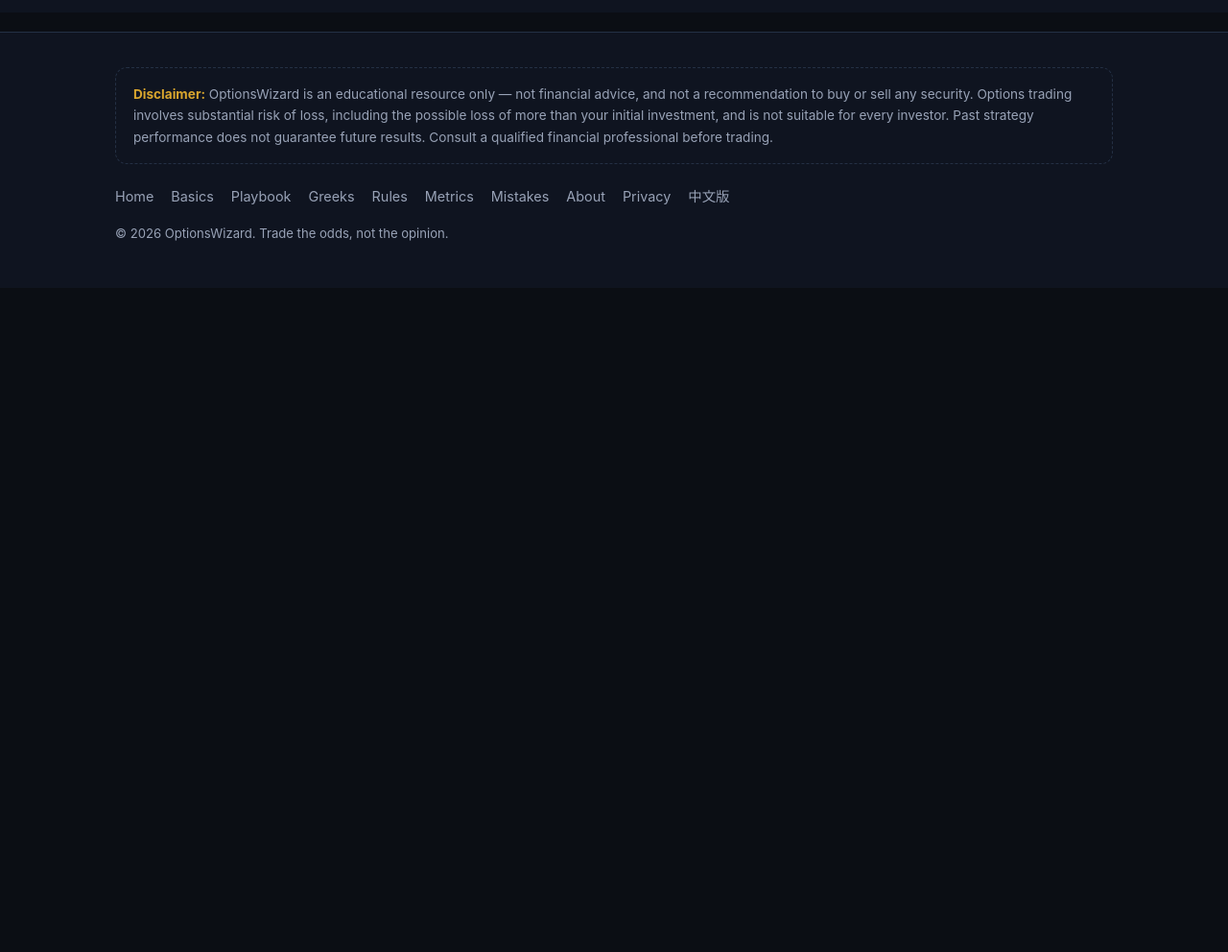
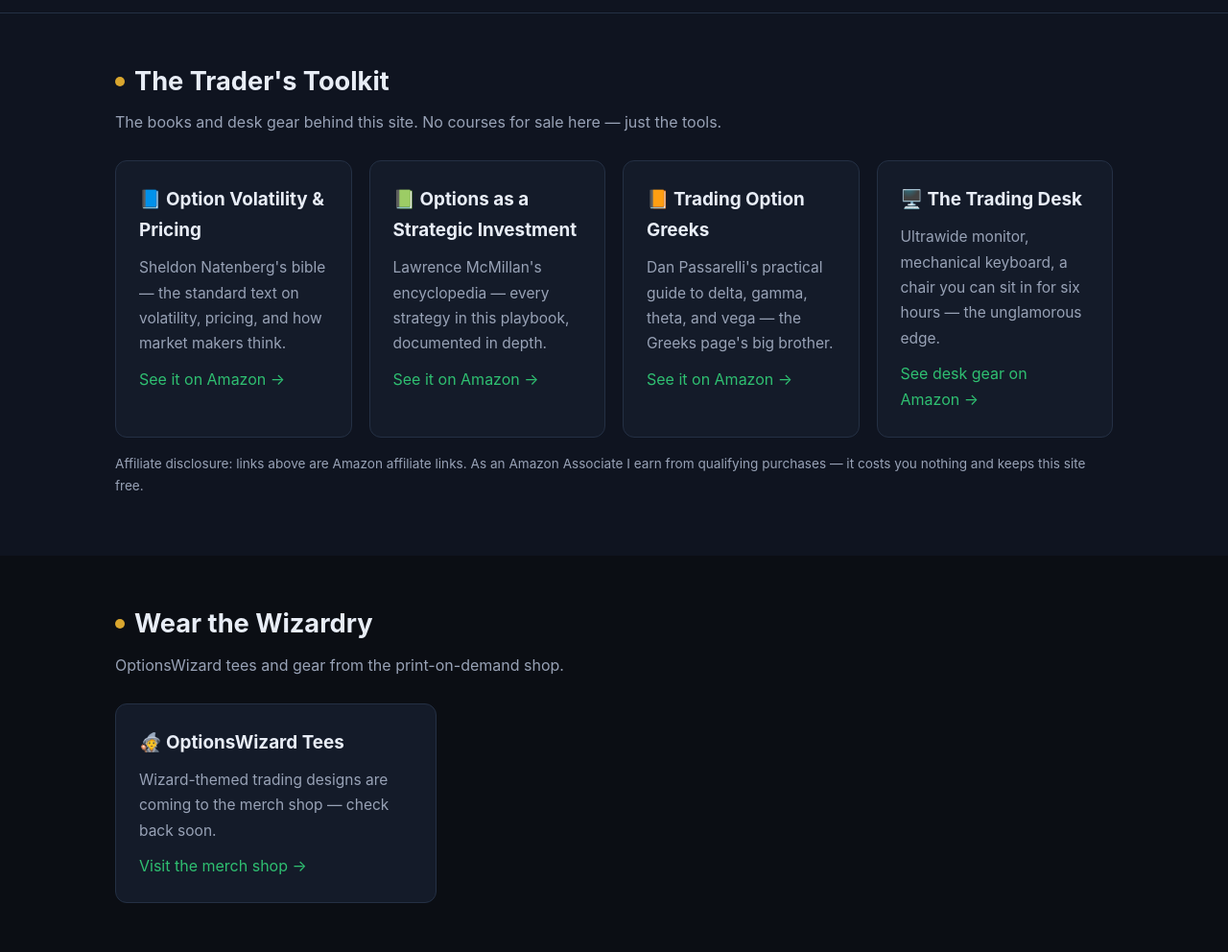
Before and after one commit to Hedgewizs/optionswizard, a plain HTML site: page index.html in a window 1280 px wide. Shown: the part 3800-4792 px from the top of the page at 96% size. Before the commit the page ends 4100 px from the top, so only its background shows below. Drawn offline with Linux system fonts and the light colour scheme.

Commit message:
Monetization: Trader's Toolkit (Amazon book/gear affiliates) + merch section

```diff
--- a/index.html
+++ b/index.html
@@ -173,6 +173,50 @@
   </div>
 </section>
 
+<section class="block" style="background:var(--bg2);border-top:1px solid var(--border);">
+  <div class="wrap">
+    <h2><span class="dot"></span>The Trader's Toolkit</h2>
+    <p class="section-sub">The books and desk gear behind this site. No courses for sale here — just the tools.</p>
+    <div class="grid grid-4">
+      <div class="card">
+        <h3>📘 Option Volatility &amp; Pricing</h3>
+        <p>Sheldon Natenberg's bible — the standard text on volatility, pricing, and how market makers think.</p>
+        <a href="https://www.amazon.com/s?k=option+volatility+and+pricing+natenberg&tag=hedgewiz00-20" target="_blank" rel="noopener nofollow sponsored">See it on Amazon →</a>
+      </div>
+      <div class="card">
+        <h3>📗 Options as a Strategic Investment</h3>
+        <p>Lawrence McMillan's encyclopedia — every strategy in this playbook, documented in depth.</p>
+        <a href="https://www.amazon.com/s?k=options+as+a+strategic+investment+mcmillan&tag=hedgewiz00-20" target="_blank" rel="noopener nofollow sponsored">See it on Amazon →</a>
+      </div>
+      <div class="card">
+        <h3>📙 Trading Option Greeks</h3>
+        <p>Dan Passarelli's practical guide to delta, gamma, theta, and vega — the Greeks page's big brother.</p>
+        <a href="https://www.amazon.com/s?k=trading+option+greeks+passarelli&tag=hedgewiz00-20" target="_blank" rel="noopener nofollow sponsored">See it on Amazon →</a>
+      </div>
+      <div class="card">
+        <h3>🖥️ The Trading Desk</h3>
+        <p>Ultrawide monitor, mechanical keyboard, a chair you can sit in for six hours — the unglamorous edge.</p>
+        <a href="https://www.amazon.com/s?k=ultrawide+monitor+trading+desk+setup&tag=hedgewiz00-20" target="_blank" rel="noopener nofollow sponsored">See desk gear on Amazon →</a>
+      </div>
+    </div>
+    <p class="affil-note" style="margin-top:16px;font-size:.85rem;color:var(--muted);">Affiliate disclosure: links above are Amazon affiliate links. As an Amazon Associate I earn from qualifying purchases — it costs you nothing and keeps this site free.</p>
+  </div>
+</section>
+
+<section class="block">
+  <div class="wrap">
+    <h2><span class="dot"></span>Wear the Wizardry</h2>
+    <p class="section-sub">OptionsWizard tees and gear from the print-on-demand shop.</p>
+    <div class="grid grid-3">
+      <div class="card">
+        <h3>🧙 OptionsWizard Tees</h3>
+        <p>Wizard-themed trading designs are coming to the merch shop — check back soon.</p>
+        <a href="https://hedgewiz.printify.me/" target="_blank" rel="noopener">Visit the merch shop →</a>
+      </div>
+    </div>
+  </div>
+</section>
+
 <footer class="site-footer">
   <div class="wrap">
     <div class="disclaimer"><strong>Disclaimer:</strong> OptionsWizard is an educational resource only — not financial advice, and not a recommendation to buy or sell any security. Options trading involves substantial risk of loss, including the possible loss of more than your initial investment, and is not suitable for every investor. Past strategy performance does not guarantee future results. Consult a qualified financial professional before trading.</div>
```
Also changed, not shown: tw/index.html (+44 -0 lines).
